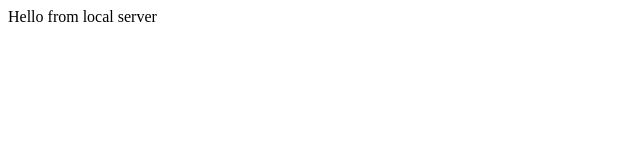
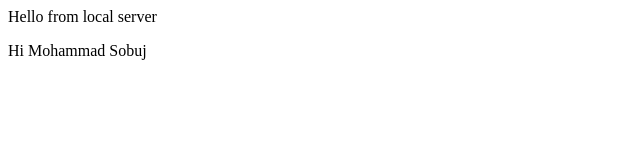
Before and after one commit to MohammadSobujIslam/Demo, a plain HTML site: page index.html in a window 1280 px wide. Shown: the whole page, without its empty margins (0-640 px from the left). Drawn offline with Linux system fonts and the light colour scheme.

Commit message:
Project updated

```diff
--- a/index.html
+++ b/index.html
@@ -8,5 +8,6 @@
 </head>
 <body>
     Hello from local server
+    <p>Hi Mohammad Sobuj </p>
 </body>
 </html>
```
